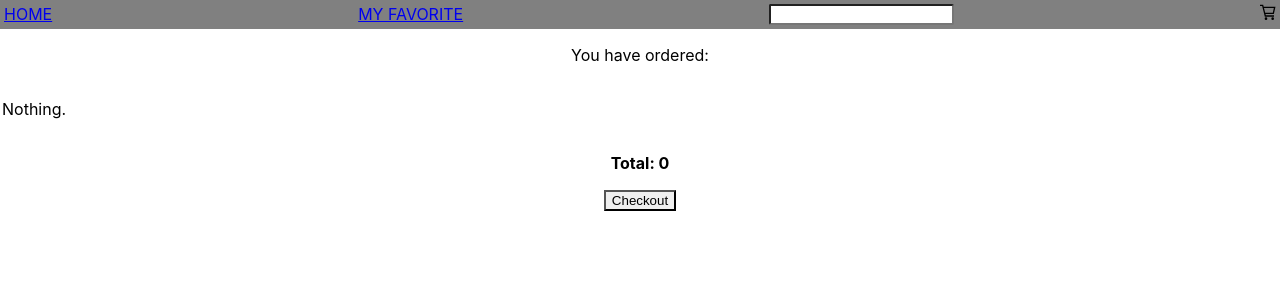
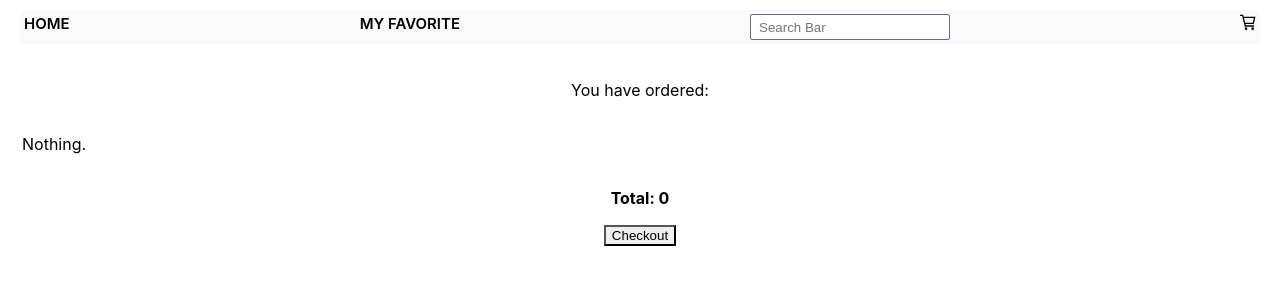
Before and after one commit to ifiokudoidiok/zirashop, a React (Create React App) app: page /cart in a window 1280 px wide. Shown: the top 300 px of the page. Built offline with nearby package versions, Linux system fonts and the light colour scheme.

Commit message:
Add styles

```diff
--- a/src/App.css
+++ b/src/App.css
@@ -1,5 +1,14 @@
 .App {
   text-align: center;
+  max-width: 1440px;
+  box-sizing: border-box;
+  display: flex;
+  flex-direction: column;
+  /* padding-left: 20px; */
+  margin-left: 20px;
+  margin-right: 20px;
+  margin-top: 10px;
+
 }
 
 .App-logo {
--- a/src/App.tsx
+++ b/src/App.tsx
@@ -5,6 +5,7 @@ import { BrowserRouter, Route, Switch } from "react-router-dom";
 import NavBar from "./components/NavBar";
 import Home from "./components/Home";
 import Cart from "./components/Cart";
+import "./components/NavBar.css";
 import "./App.css";
 import Fave from "./components/Fave";
 
@@ -17,7 +18,6 @@ function App(props: any) {
   };
 
   React.useEffect(() => {
-    console.log(props, "Props");
     const results: any = props.items.filter((item: any) =>
       item.title.toLowerCase().includes(searchTerm)
     );
@@ -29,6 +29,7 @@ function App(props: any) {
     <BrowserRouter>
       <div className="App">
         <NavBar
+          className="navbar"
           component={NavBar}
           handleChange={handleChange}
           searchTerm={searchTerm}
@@ -37,8 +38,10 @@ function App(props: any) {
           <Route exact path="/">
             <Home searchResults={searchResults} searchTerm={searchTerm} />
           </Route>
+          <Route exact path="/favorite">
+            <Fave searchResults={searchResults} searchTerm={searchTerm} />
+          </Route>
           <Route path="/cart" component={Cart} />
-          <Route path="/favorite" component={Fave} />
         </Switch>
       </div>
     </BrowserRouter>
--- a/src/components/Home.tsx
+++ b/src/components/Home.tsx
@@ -21,9 +21,15 @@ const Home = (props: any) => {
   let itemList = props.items.map((item: any) => {
     return (
       <Box>
-        <Box key={item.id}>
+        <Box key={item.id} margin="20px">
           <Box>
-            <Image src={item.img} alt={item.title} boxSize="250px" />
+            <Image
+              src={item.img}
+              alt={item.title}
+              boxSize="250px"
+              w="235px"
+              h="200px"
+            />
           </Box>
           <Box mt="1" fontWeight="semibold" as="h4" lineHeight="tight">
             Title: {item.title}
@@ -63,10 +69,15 @@ const Home = (props: any) => {
 
   let searchList = props.searchResults.map((item: any) => {
     return (
+      <Box key={item.id} margin="20px">
         <Box>
-        <Box key={item.id}>
-          <Box>
-            <Image src={item.img} alt={item.title} boxSize="250px" />
+          <Image
+            src={item.img}
+            alt={item.title}
+            boxSize="250px"
+            w="235px"
+            h="200px"
+          />
         </Box>
         <Box mt="1" fontWeight="semibold" as="h4" lineHeight="tight">
           Title: {item.title}
@@ -100,19 +111,15 @@ const Home = (props: any) => {
         </Box>
         <br />
       </Box>
-      </Box>
     );
   });
 
   return (
     <Box>
-      <Text>Items</Text>
-      <Box
-        display="flex"
-        justifyContent="space-between"
-        padding={2}
-        flexWrap="wrap"
-      >
+      <Text font-size="16px" font-weight="600">
+        ITEMS
+      </Text>
+      <Box display="flex" bg="#fafafa" flexWrap="wrap">
         {props.searchTerm ? searchList : itemList}
       </Box>
     </Box>
--- /dev/null
+++ b/src/components/NavBar.css
@@ -0,0 +1,22 @@
+.navbar {
+  text-decoration: none;
+  color: black;
+  font-size: 15px;
+  font-weight: 600;
+}
+
+/* .navbar:active{
+  border-bottom: 1px solid red;
+} */
+
+.searchInput {
+  width: 200px;
+  height: 26px;
+  box-sizing: border-box;
+  padding-left: 8px;
+  padding-right: 8px;
+  border: none;
+  border: 1px solid #6a6a7f;
+  border-radius: 3px;
+  color: black;
+}
--- a/src/components/NavBar.tsx
+++ b/src/components/NavBar.tsx
@@ -10,17 +10,24 @@ const NavBar = (props: any) => {
       direction="row"
       as="nav"
       p={4}
-      bg="grey"
+      bg="#fafafa"
       top={0}
       w="100"
       justify="space-between"
+      marginBottom="20px"
     >
-      <Link to="/">HOME </Link>
-      <Link to="/favorite">MY FAVORITE</Link>
+      <Link to="/" className="navbar">
+        HOME{" "}
+      </Link>
+      <Link to="/favorite" className="navbar">
+        MY FAVORITE
+      </Link>
       <Input
+        className="searchInput"
         borderRadius={2}
         value={props.searchTerm}
         onChange={props.handleChange}
+        placeholder="Search Bar"
       ></Input>
       <Link to="/cart">
         {" "}
```
Lines whose indentation alone changed are shown as unchanged.
